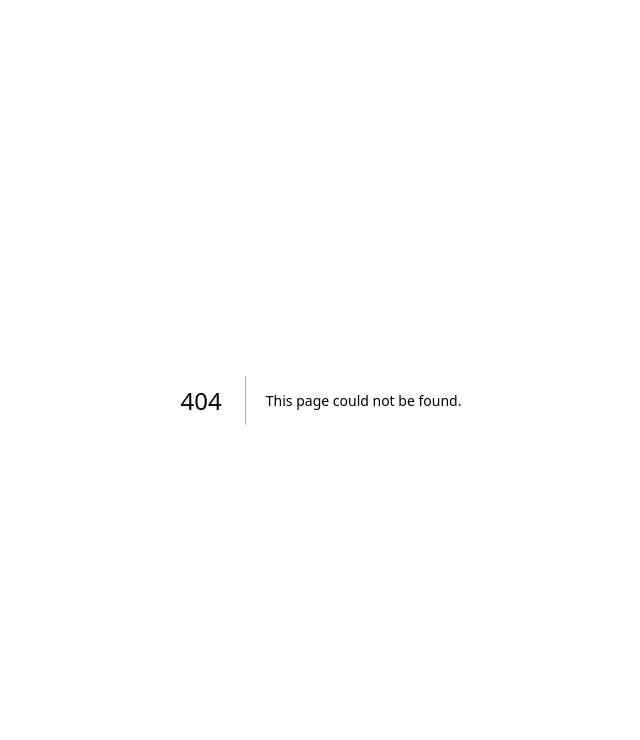
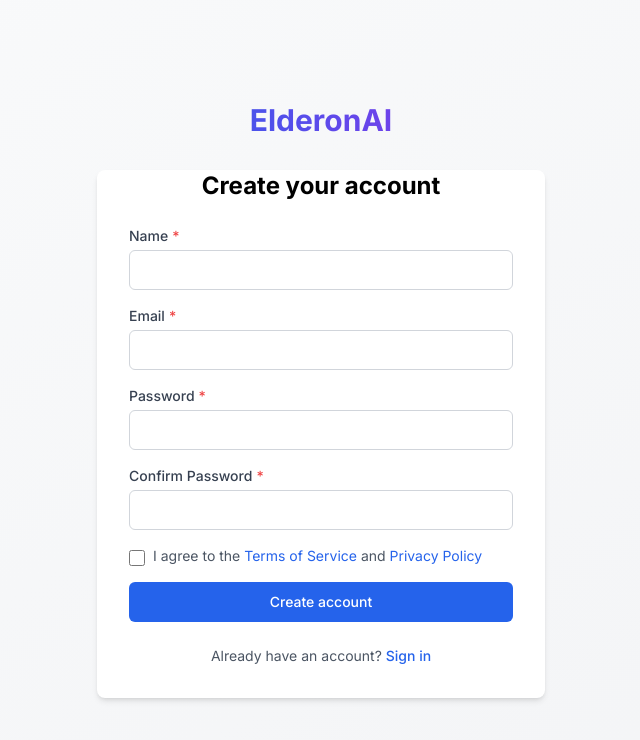
Before and after one commit to KenyanRedwoods01/Elderon, a Next.js app in the folder apps/web/: page /register in a window 1280 px wide. Before the commit this address had no page. Shown: the top 740 px of the page, without its empty margins (319-959 px from the left). Built offline with nearby package versions, Linux system fonts and the light colour scheme; no server answers.

Commit message:
Auto-commit: Agent tool execution

```diff
--- /dev/null
+++ b/apps/web/src/app/(auth)/register/page.tsx
@@ -0,0 +1,150 @@
+'use client';
+
+import { useState } from 'react';
+import { useRouter } from 'next/navigation';
+import Link from 'next/link';
+import { useForm } from 'react-hook-form';
+import { zodResolver } from '@hookform/resolvers/zod';
+import { z } from 'zod';
+import { Button, Input, Card, CardContent } from '@elderonai/ui';
+import { api } from '@/lib/api';
+import { setToken } from '@/lib/auth';
+import { isStrongPassword } from '@elderonai/utils';
+
+const registerSchema = z
+  .object({
+    name: z.string().min(2, 'Name must be at least 2 characters').max(50),
+    email: z.string().email('Invalid email address'),
+    password: z.string().min(8, 'Password must be at least 8 characters'),
+    confirmPassword: z.string(),
+    terms: z.boolean().refine((val) => val === true, {
+      message: 'You must accept the terms and conditions',
+    }),
+  })
+  .refine((data) => data.password === data.confirmPassword, {
+    message: "Passwords don't match",
+    path: ['confirmPassword'],
+  });
+
+type RegisterFormData = z.infer<typeof registerSchema>;
+
+export default function RegisterPage() {
+  const router = useRouter();
+  const [error, setError] = useState('');
+  const [isLoading, setIsLoading] = useState(false);
+
+  const {
+    register,
+    handleSubmit,
+    watch,
+    formState: { errors },
+  } = useForm<RegisterFormData>({
+    resolver: zodResolver(registerSchema),
+  });
+
+  const password = watch('password');
+  const passwordStrength = password ? (isStrongPassword(password) ? 'strong' : 'weak') : null;
+
+  const onSubmit = async (data: RegisterFormData) => {
+    try {
+      setIsLoading(true);
+      setError('');
+
+      const response = await api.post('/api/auth/register', {
+        name: data.name,
+        email: data.email,
+        password: data.password,
+      });
+
+      const { token } = response.data;
+      setToken(token);
+      router.push('/dashboard');
+    } catch (err: any) {
+      setError(err.response?.data?.error || 'Registration failed. Please try again.');
+    } finally {
+      setIsLoading(false);
+    }
+  };
+
+  return (
+    <Card variant="elevated">
+      <CardContent className="p-8">
+        <h2 className="text-2xl font-bold text-center mb-6">Create your account</h2>
+
+        <form onSubmit={handleSubmit(onSubmit)} className="space-y-4">
+          <Input label="Name" type="text" {...register('name')} error={errors.name?.message} required />
+
+          <Input label="Email" type="email" {...register('email')} error={errors.email?.message} required />
+
+          <div>
+            <Input
+              label="Password"
+              type="password"
+              {...register('password')}
+              error={errors.password?.message}
+              required
+            />
+            {passwordStrength && (
+              <div className="mt-2">
+                <div className="h-2 bg-gray-200 rounded-full overflow-hidden">
+                  <div
+                    className={`h-full transition-all ${
+                      passwordStrength === 'strong' ? 'bg-green-500 w-full' : 'bg-yellow-500 w-1/2'
+                    }`}
+                  />
+                </div>
+                <p className="text-xs mt-1 text-gray-600">
+                  Password strength: {passwordStrength === 'strong' ? 'Strong' : 'Weak'}
+                </p>
+              </div>
+            )}
+          </div>
+
+          <Input
+            label="Confirm Password"
+            type="password"
+            {...register('confirmPassword')}
+            error={errors.confirmPassword?.message}
+            required
+          />
+
+          <div className="flex items-start">
+            <input
+              type="checkbox"
+              {...register('terms')}
+              className="mt-1 h-4 w-4 rounded border-gray-300"
+            />
+            <label className="ml-2 text-sm text-gray-600">
+              I agree to the{' '}
+              <Link href="/terms" className="text-blue-600 hover:text-blue-700">
+                Terms of Service
+              </Link>{' '}
+              and{' '}
+              <Link href="/privacy" className="text-blue-600 hover:text-blue-700">
+                Privacy Policy
+              </Link>
+            </label>
+          </div>
+          {errors.terms && <p className="text-sm text-red-600">{errors.terms.message}</p>}
+
+          {error && (
+            <div className="p-3 bg-red-50 border border-red-200 rounded-md text-sm text-red-600">
+              {error}
+            </div>
+          )}
+
+          <Button type="submit" className="w-full" loading={isLoading}>
+            Create account
+          </Button>
+        </form>
+
+        <div className="mt-6 text-center text-sm text-gray-600">
+          Already have an account?{' '}
+          <Link href="/login" className="text-blue-600 hover:text-blue-700 font-medium">
+            Sign in
+          </Link>
+        </div>
+      </CardContent>
+    </Card>
+  );
+}
```
